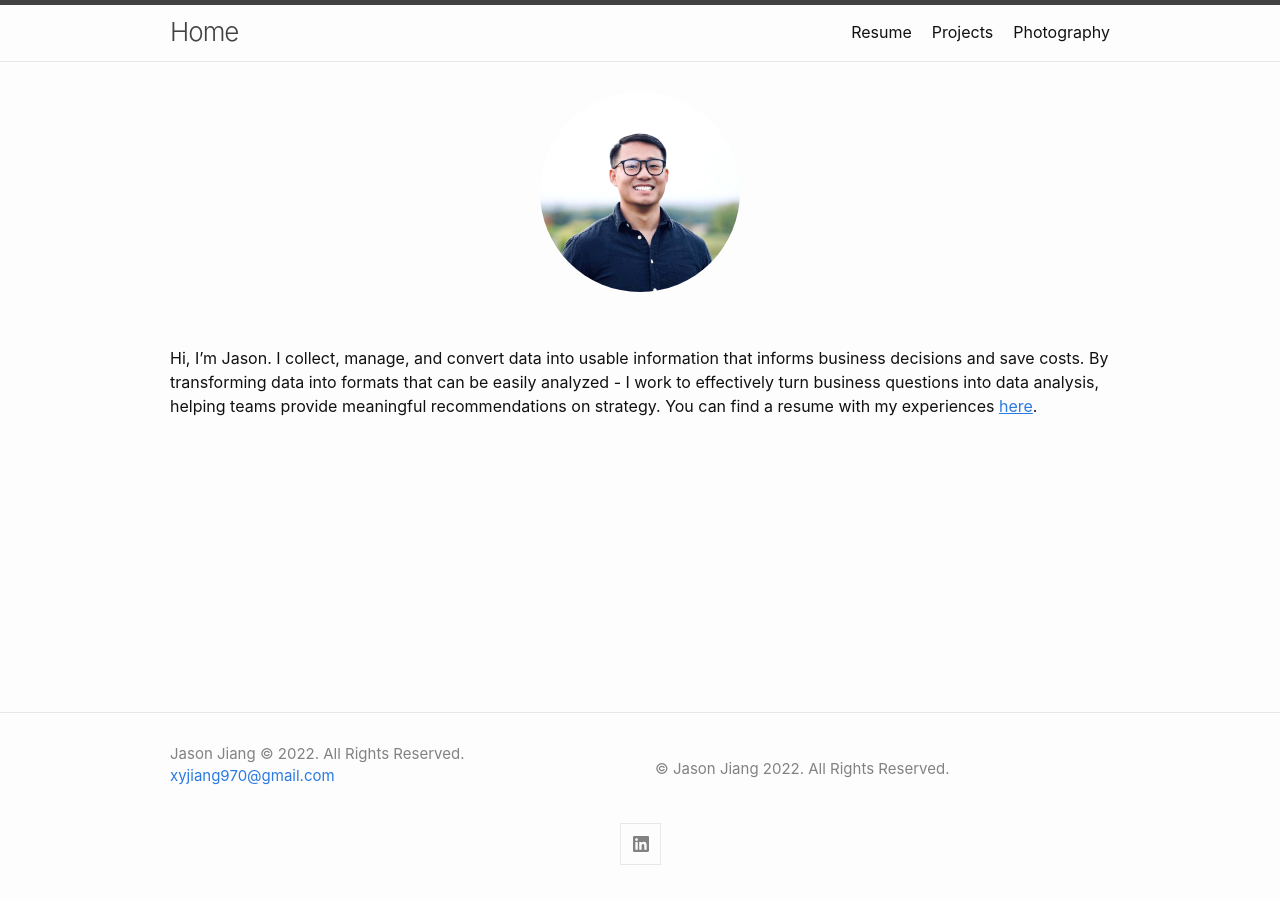
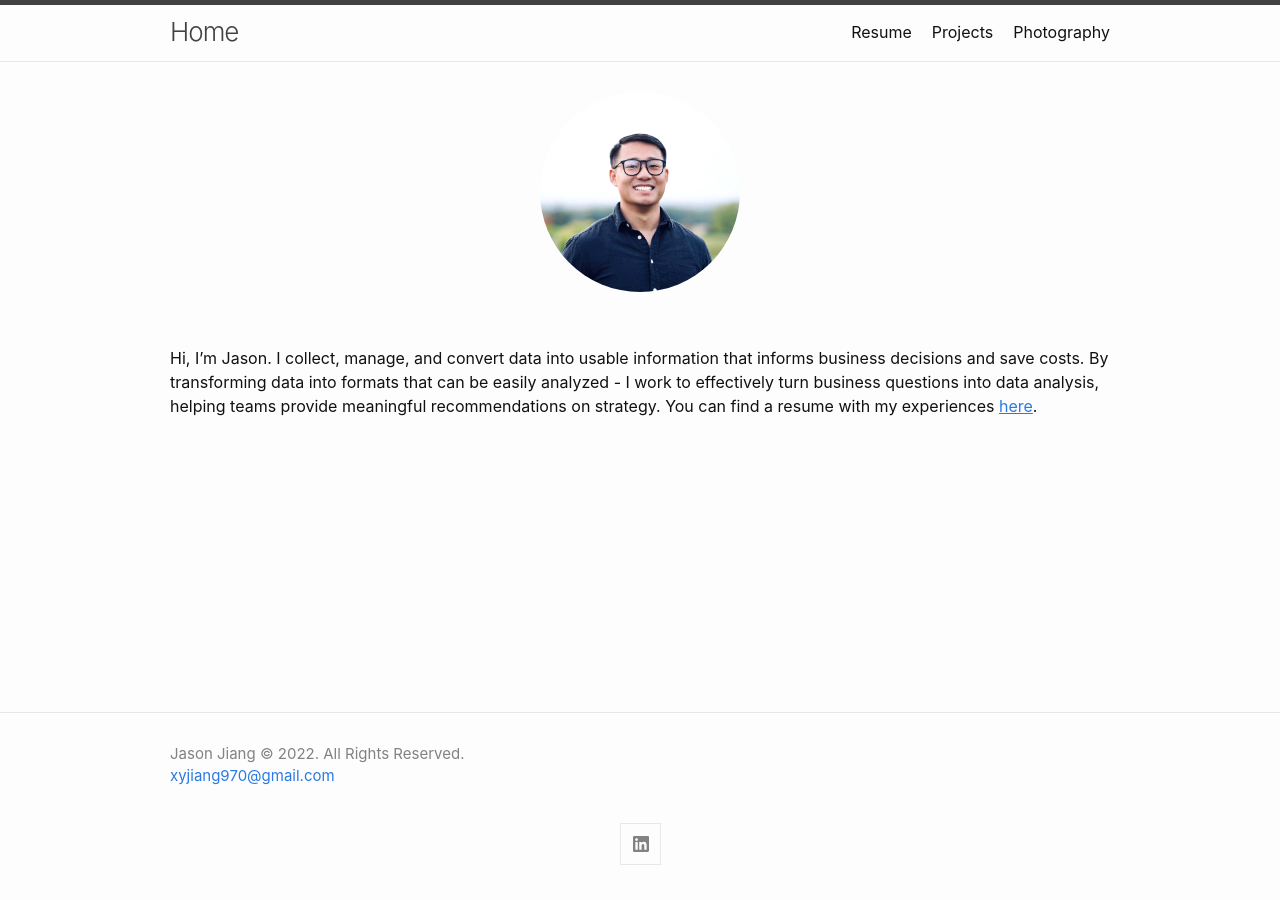
Before and after one commit to xyjiang970/xyjiang970.github.io, a Jekyll site: the page built from index.md, in a window 1280 px wide. Built offline with Jekyll 4.4.1, drawn with Linux system fonts in a browser that asks for light colours.

Commit message:
Update footer.html

```diff
--- a/_includes/footer.html
+++ b/_includes/footer.html
@@ -25,9 +25,6 @@
       </div>
       <div class="footer-col">
         <p>{{ site.description | escape }}</p>
-        <p>
-          &copy; {{ site.author.name }} {{ site.time | date: '%Y' }}. All Rights Reserved.
-        </p>
       </div>
     </div>
 
```
